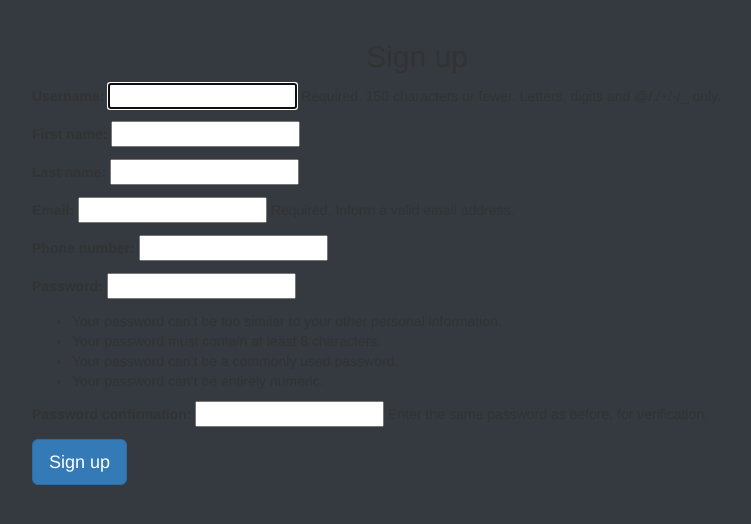
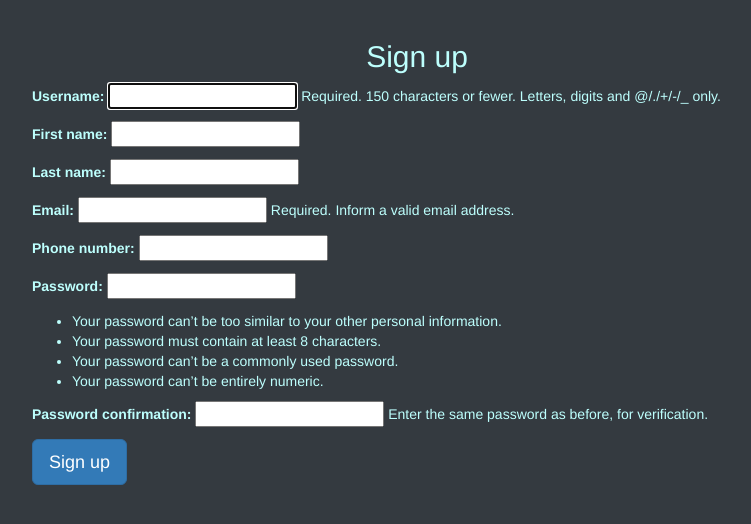
Before and after one commit to julau1596/DeliverMe, a Django app: page /signup/ in a window 1280 px wide. Shown: the part 64-588 px from the top of the page, without its empty margins (223-974 px from the left). Run offline with Django 3.2, Linux system fonts and the light colour scheme; some libraries are stand-ins or nearby versions.

Commit message:
fixed colors on sign in and log in

```diff
--- a/mysite/deliverme/templates/registration/login.html
+++ b/mysite/deliverme/templates/registration/login.html
@@ -9,8 +9,8 @@
 
   <body>
   	{% block content %}
-	<div class="container" align="center">
-      	<form class="form-signin" method="POST">
+	<div class="container" align="center" style="color:#bdfffd;">
+      	<form class="form-signin" method="POST" >
 
           <h2>Log In</h2>
           {% csrf_token %}
--- a/mysite/deliverme/templates/registration/signup.html
+++ b/mysite/deliverme/templates/registration/signup.html
@@ -7,7 +7,7 @@
   </head>
 
 {% block content %}
-<div class="container" style="">
+<div class="container" style="color: #bdfffd;">
   <h2 align="center">Sign up</h2>
   <form method="post" style="padding-left:170px">
     {% csrf_token %}
```
